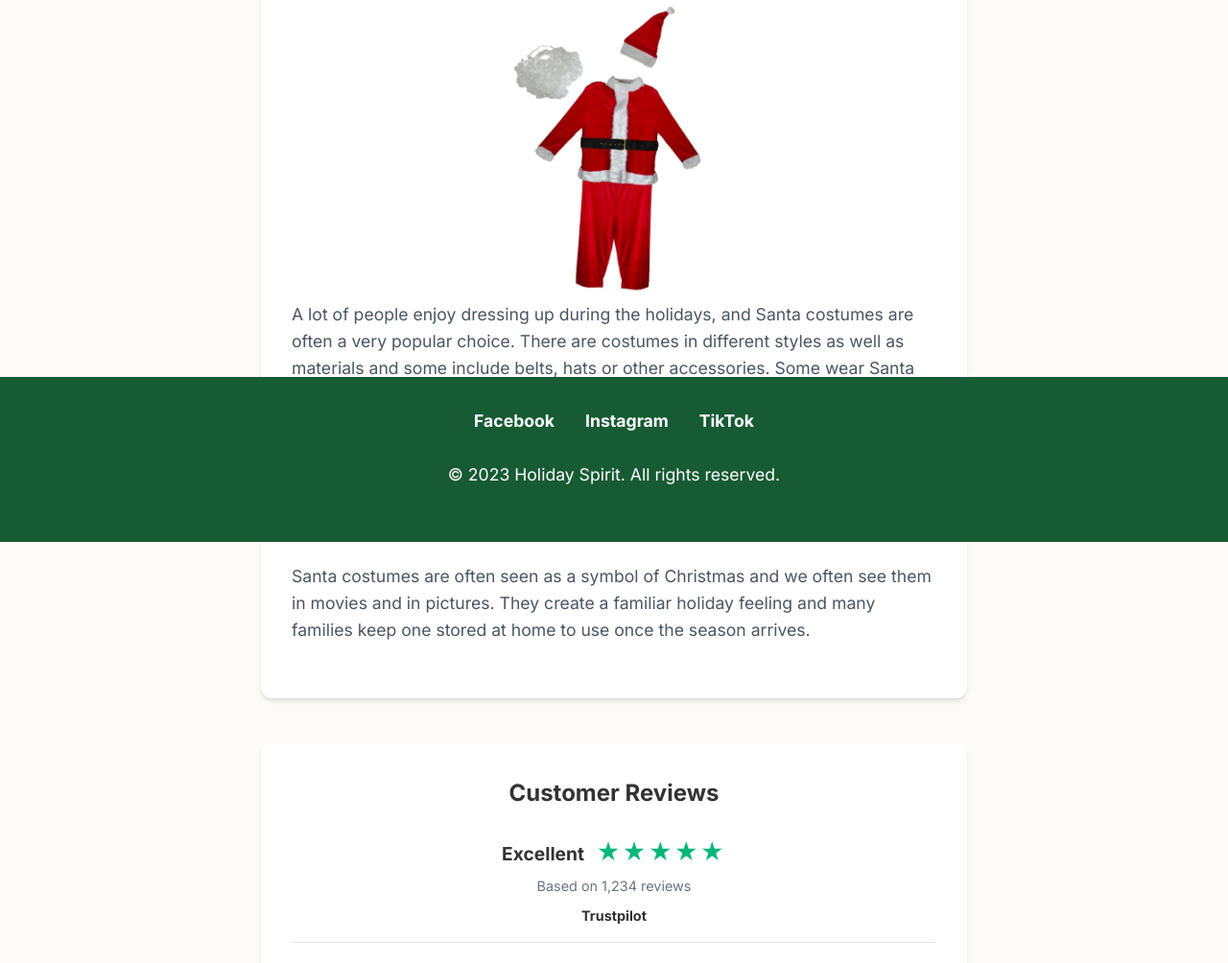
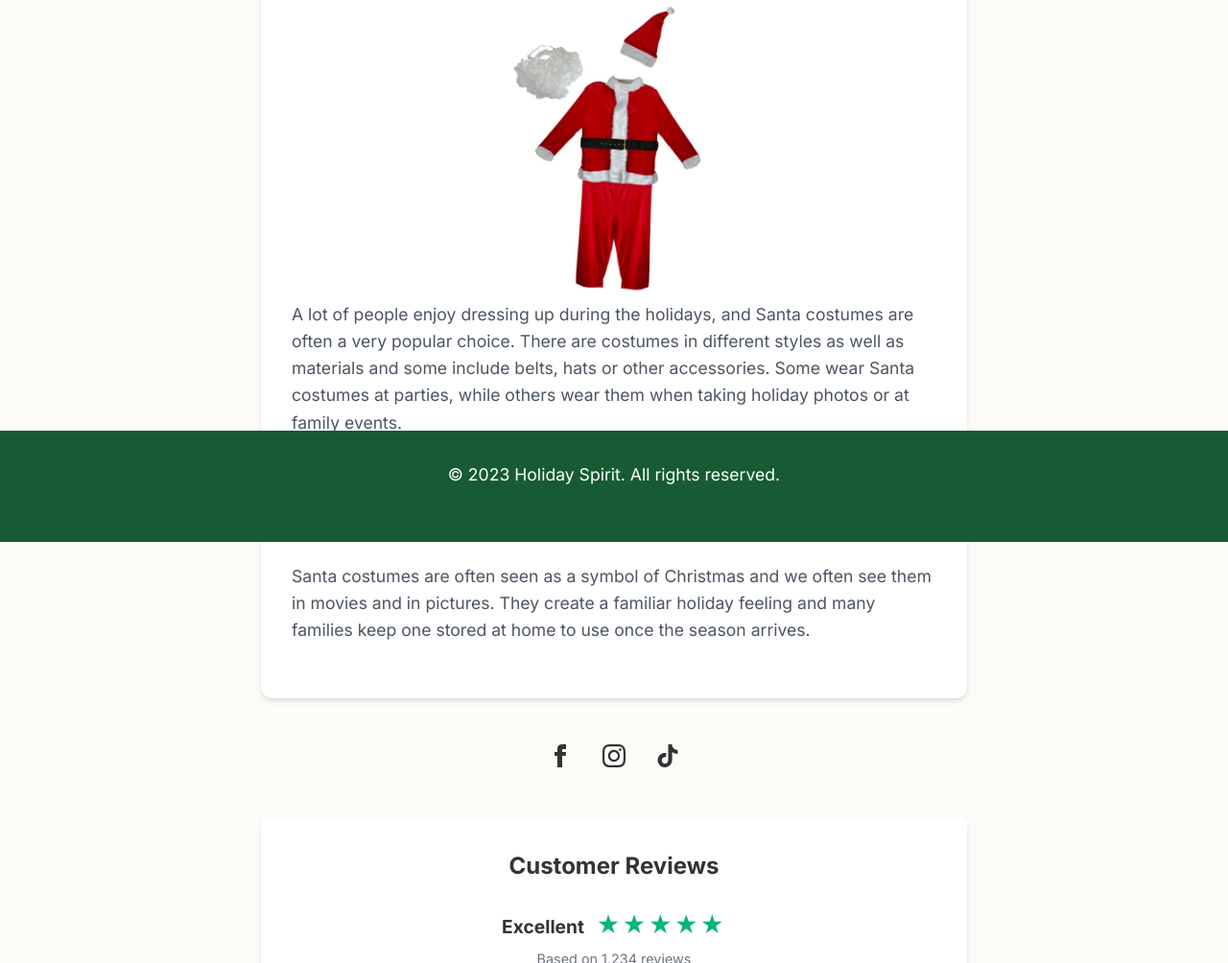
Before and after one commit to RaulGM3/internet-search-optimized, a plain HTML site: page short-santa-costumes.html in a window 1280 px wide. Shown: the part 235-1239 px from the top of the page at 96% size. Drawn offline with Linux system fonts and the light colour scheme.

Commit message:
feat: relocate social media links from footer to main content with SVG icons and update their styling.

```diff
--- a/short-santa-costumes.html
+++ b/short-santa-costumes.html
@@ -42,6 +42,18 @@
         <p>These costumes can be bought as a set or as separate pieces to customize your own costume to your liking. The sizes and fits vary and some costumes are mostly for decoration rather than practical use.</p>
 
         <p>Santa costumes are often seen as a symbol of Christmas and we often see them in movies and in pictures. They create a familiar holiday feeling and many families keep one stored at home to use once the season arrives.</p>
+      </div>
+
+      <div class="social-links">
+        <a href="https://www.facebook.com" target="_blank" rel="noopener noreferrer" aria-label="Facebook">
+          <svg xmlns="http://www.w3.org/2000/svg" width="24" height="24" viewBox="0 0 24 24" fill="currentColor"><path d="M9 8h-3v4h3v12h5v-12h3.642l.358-4h-4v-1.667c0-.955.192-1.333 1.115-1.333h2.885v-5h-3.808c-3.596 0-5.192 1.583-5.192 4.615v3.385z"/></svg>
+        </a>
+        <a href="https://www.instagram.com" target="_blank" rel="noopener noreferrer" aria-label="Instagram">
+          <svg xmlns="http://www.w3.org/2000/svg" width="24" height="24" viewBox="0 0 24 24" fill="currentColor"><path d="M12 2.163c3.204 0 3.584.012 4.85.07 3.252.148 4.771 1.691 4.919 4.919.058 1.265.069 1.645.069 4.849 0 3.205-.012 3.584-.069 4.849-.149 3.225-1.664 4.771-4.919 4.919-1.266.058-1.644.07-4.85.07-3.204 0-3.584-.012-4.849-.07-3.26-.149-4.771-1.699-4.919-4.92-.058-1.265-.07-1.644-.07-4.849 0-3.204.013-3.583.07-4.849.149-3.227 1.664-4.771 4.919-4.919 1.266-.057 1.645-.069 4.849-.069zm0-2.163c-3.259 0-3.667.014-4.947.072-4.358.2-6.78 2.618-6.98 6.98-.059 1.281-.073 1.689-.073 4.948 0 3.259.014 3.668.072 4.948.2 4.358 2.618 6.78 6.98 6.98 1.281.058 1.689.072 4.948.072 3.259 0 3.668-.014 4.948-.072 4.354-.2 6.782-2.618 6.979-6.98.059-1.28.073-1.689.073-4.948 0-3.259-.014-3.667-.072-4.947-.196-4.354-2.617-6.78-6.979-6.98-1.281-.059-1.69-.073-4.949-.073zm0 5.838c-3.403 0-6.162 2.759-6.162 6.162s2.759 6.163 6.162 6.163 6.162-2.759 6.162-6.163c0-3.403-2.759-6.162-6.162-6.162zm0 10.162c-2.209 0-4-1.79-4-4 0-2.209 1.791-4 4-4s4 1.791 4 4c0 2.21-1.791 4-4 4zm6.406-11.845c-.796 0-1.441.645-1.441 1.44s.645 1.44 1.441 1.44c.795 0 1.439-.645 1.439-1.44s-.644-1.44-1.439-1.44z"/></svg>
+        </a>
+        <a href="https://www.tiktok.com" target="_blank" rel="noopener noreferrer" aria-label="TikTok">
+          <svg xmlns="http://www.w3.org/2000/svg" width="24" height="24" viewBox="0 0 24 24" fill="currentColor"><path d="M12.525.02c1.31-.02 2.61-.01 3.91-.02.08 1.53.63 3.09 1.75 4.17 1.12 1.11 2.7 1.62 4.24 1.79v4.03c-1.44-.05-2.89-.35-4.2-.97-.57-.26-1.1-.59-1.62-.93-.01 2.92.01 5.84-.02 8.75-.08 1.4-.54 2.79-1.35 3.94-1.31 1.92-3.58 3.17-5.91 3.21-1.43.08-2.86-.31-4.08-1.03-2.02-1.19-3.44-3.37-3.65-5.71-.02-.5-.03-1-.01-1.49.18-1.9 1.12-3.72 2.58-4.96 1.66-1.44 3.98-2.13 6.15-1.72.02 1.48-.04 2.96-.04 4.44-.99-.32-2.15-.23-3.02.37-.63.41-1.11 1.04-1.36 1.75-.21.51-.15 1.07-.14 1.61.24 1.64 1.82 3.02 3.5 2.87 1.12-.01 2.19-.66 2.74-1.66.51-.93.5-2.07.5-3.11 0-4.04.02-8.08-.01-12.12.01-.02.01-.04.01-.06.02-.04.02-.08.03-.12.02-.04.02-.08.03-.12z"/></svg>
+        </a>
       </div>
 
       <div class="reviews-section">
@@ -118,11 +130,6 @@
     </main>
 
     <footer>
-      <div class="social-links">
-        <a href="https://www.facebook.com" target="_blank" rel="noopener noreferrer">Facebook</a>
-        <a href="https://www.instagram.com" target="_blank" rel="noopener noreferrer">Instagram</a>
-        <a href="https://www.tiktok.com" target="_blank" rel="noopener noreferrer">TikTok</a>
-      </div>
       <p>&copy; 2023 Holiday Spirit. All rights reserved.</p>
     </footer>
   </body>
--- a/style.css
+++ b/style.css
@@ -130,7 +130,7 @@ footer p {
 }
 
 .cta-text a {
-  color: var(--primary-color);
+  color: #333;
   font-weight: 700;
   text-decoration: none;
 }
@@ -261,13 +261,15 @@ footer p {
 }
 
 .social-links a {
-  color: var(--white);
+  color: var(--text-color);
   text-decoration: none;
-  font-weight: 600;
-  font-size: 1.1rem;
+  margin-top: 48px;
   transition: all 0.3s ease;
   padding-bottom: 2px;
   border-bottom: 2px solid transparent;
+  display: flex;
+  align-items: center;
+  justify-content: center;
 }
 
 .social-links a:hover {
```
